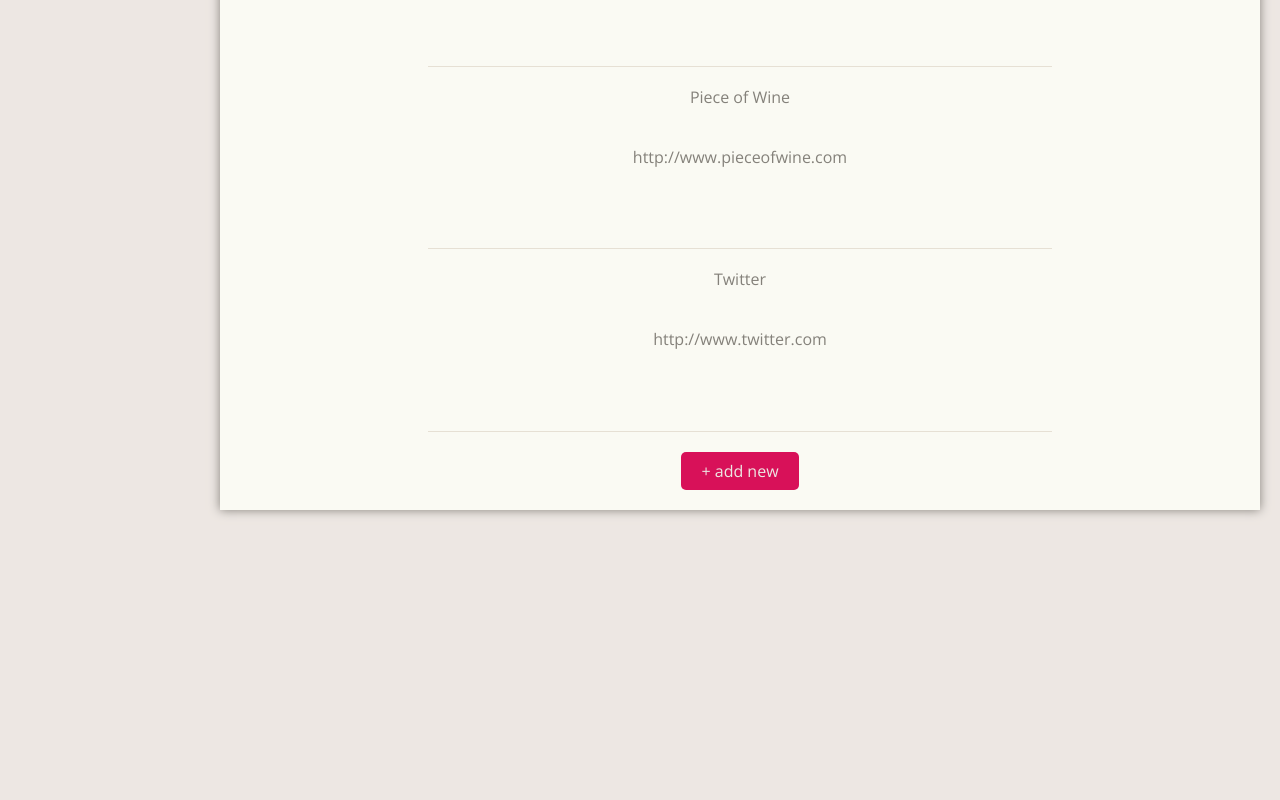
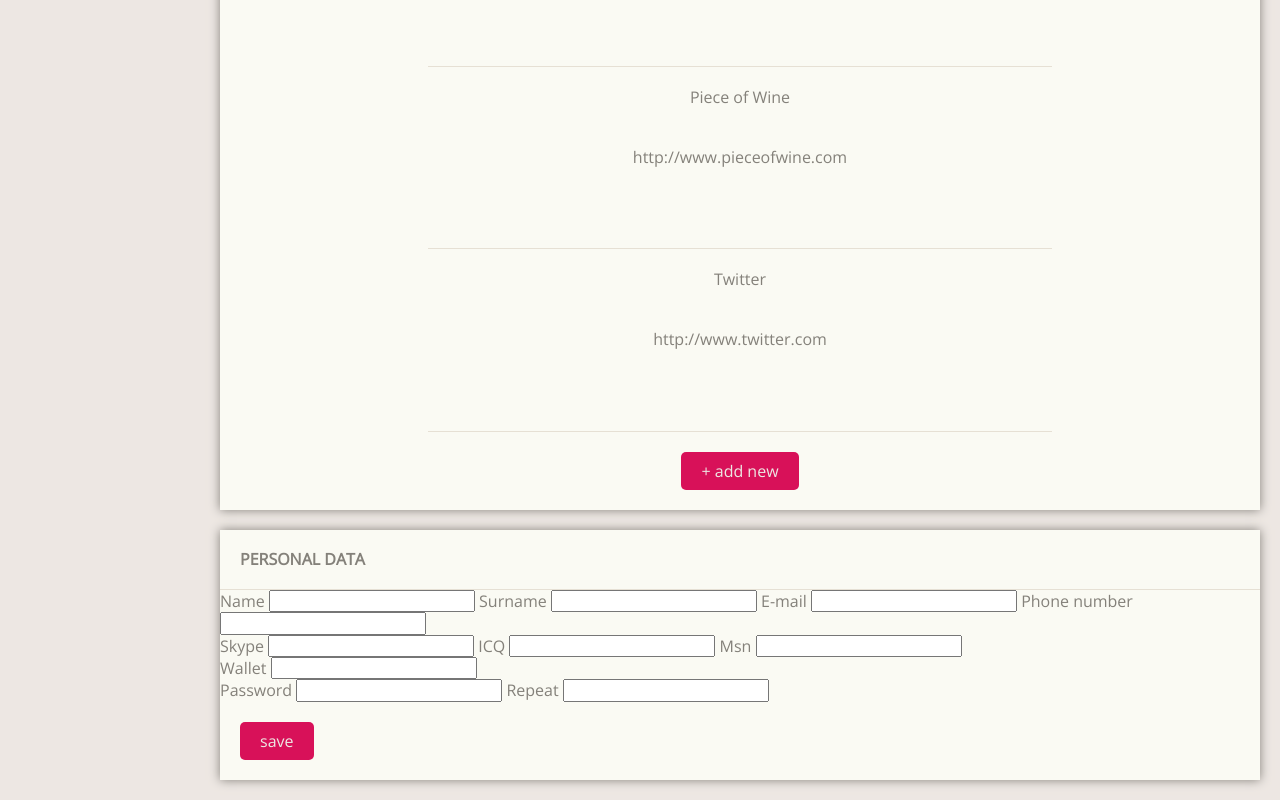
Before and after one commit to WieMon/admin-project, a website: page index.html in a window 1280 px wide. Shown: the part 2429-3229 px from the top of the page. Before the commit the page ends 2959 px from the top, so only its background shows below. Drawn offline with nearby package versions, Linux system fonts and the light colour scheme; a web font is replaced by a local one.

Commit message:
Add html for personal data

```diff
--- a/index.html
+++ b/index.html
@@ -307,6 +307,44 @@
           <button class='button button--large'>+ add new</button>
         </div>
       </section>
+
+      <!--Personal Data-->
+      <section class='section'>
+        <h4 class='title'>Personal data</h4>
+        <form class='personal'>
+          <div class='personal__div'>
+            <label class='personal__label' for='name'>Name</label>
+            <input class='personal__input' type='text' name='name' id='name' required>
+            <label class='personal__label' for='surname'>Surname</label>
+            <input class='personal__input' type='text' name='surname' id='surname' required>
+            <label class='personal__label' for='email'>E-mail</label>
+            <input class='personal__input' type='email' name='email' id='email' required>
+            <label class='personal__label' for='phone'>Phone number</label>
+            <input class='personal__input' type='tel' name='phone' id='phone' required>
+          </div>
+          <div class='personal__div'>
+            <label class='personal__label' for='skype'>Skype</label>
+            <input class='personal__input' name='skype' id='skype'>
+            <label class='personal__label' for='icq'>ICQ</label>
+            <input class='personal__input' name='icq' id='icq'>
+            <label class='personal__label' for='msn'>Msn</label>
+            <input class='personal__input' name='msn' id='msn'>
+          </div>
+          <div class='personal__div'>
+            <label class='personal__label' for='wallet'>Wallet</label>
+            <input class='personal__input' name='wallet' id='wallet'>
+          </div>
+          <div class='personal__div'>
+            <label class='personal__label' for='password'>Password</label>
+            <input class='personal__input' name='password' id='password' minlength='10' required>
+            <label class='personal__label' for='repeat'>Repeat</label>
+            <input class='personal__input' name='repeat' id='repeat' minlength='10' required>
+          </div>
+          <div>
+            <button class='button button--large'>save</button>
+          </div>
+        </form>
+      </section>
     </div>
   </div>
   <script src="https://cdn.jsdelivr.net/npm/chart.js@2.8.0"></script>
```
